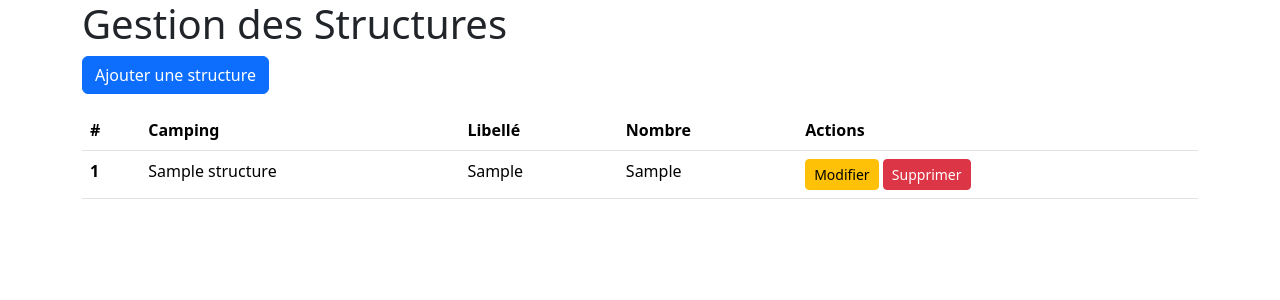
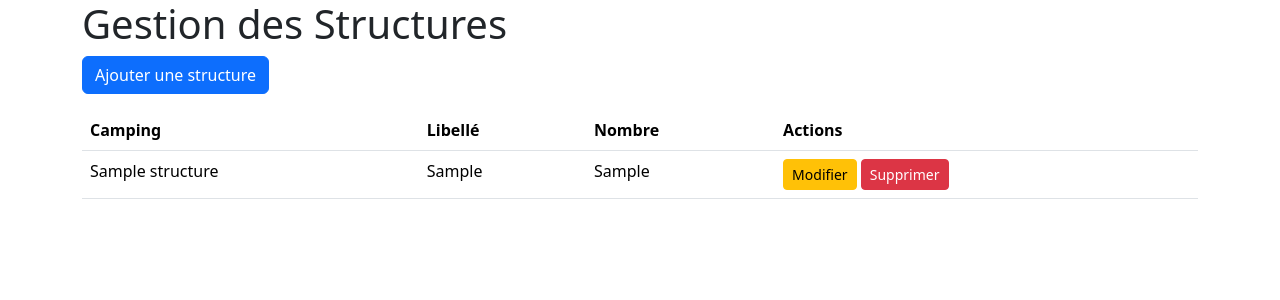
Before and after one commit to adrien-pago/Vaca-Meet-Application-Web-SYMFONY, a Symfony app: template templates/structure/structure_index.html.twig in a window 1280 px wide. Shown: the top 300 px of the page. Run offline with Twig, Linux system fonts and the light colour scheme; the template is opened without the code that fills it: most values are stand-ins (such as "Sample title", 1, 10 or a date in 2020); some libraries are stand-ins or nearby versions.

Commit message:
up insert structure

```diff
--- a/public/js/structure.js
+++ b/public/js/structure.js
@@ -22,7 +22,7 @@ $(document).ready(function() {
     $('#add-structure').click(function(event) {
         event.preventDefault(); // Empêche le comportement par défaut du bouton
 
-         // Récupérer le nom du camping à partir de l'élément caché
+        // Récupérer le nom du camping à partir de l'élément caché
         var nomCamping = $('#current-camping').text();
         console.log("Nom du camping récupéré:", nomCamping);
 
@@ -31,9 +31,8 @@ $(document).ready(function() {
             return;
         }
 
-        // Création de la nouvelle ligne HTML
+        // Création de la nouvelle ligne HTML sans la colonne #
         var newRow = '<tr>' +
-                        '<td></td>' + // ID sera rempli dynamiquement côté serveur
                         '<td>' + nomCamping + '</td>' + // Affichage direct du nom du camping
                         '<td><input type="text" class="form-control" name="libelleStructure" placeholder="Libellé"></td>' +
                         '<td><input type="number" class="form-control" name="nbStructure" placeholder="Nombre"></td>' +
@@ -70,12 +69,11 @@ $(document).ready(function() {
             success: function(response) {
                 // Mettre à jour la ligne dans le tableau avec les données de la réponse
                 var $row = $this.closest('tr');
-                $row.find('td:nth-child(1)').text(response.id); // ID renvoyé par le serveur
-                $row.find('td:nth-child(3)').text(libelle); // Colonne Libellé
-                $row.find('td:nth-child(4)').text(nombre); // Colonne Nombre
+                $row.find('td:nth-child(2)').text(libelle); // Colonne Libellé
+                $row.find('td:nth-child(3)').text(nombre); // Colonne Nombre
 
                 // Modifier les boutons d'action
-                $row.find('td:nth-child(5)').html(
+                $row.find('td:nth-child(4)').html(
                     '<a href="#" class="btn btn-sm btn-warning">Modifier</a>' +
                     '<a href="#" class="btn btn-sm btn-danger">Supprimer</a>'
                 );
--- a/templates/structure/structure_index.html.twig
+++ b/templates/structure/structure_index.html.twig
@@ -2,17 +2,26 @@
 
 {% block title %}Gestion des Structures{% endblock %}
 
+{% block stylesheets %}
+    {{ parent() }}
+    <style>
+        .hidden-column {
+            display: none;
+        }
+    </style>
+{% endblock %}
+
 {% block body %}
 
     <div class="container">
-        <h1>Gestion des Structures</h1>
+        <h1>Gestion des Structures </h1>
 
         <button id="add-structure" class="btn btn-primary mb-3">Ajouter une structure</button>
 
         <table id="structure-table" class="table">
             <thead>
                 <tr>
-                    <th scope="col">#</th>
+                    <th scope="col" class="hidden-column">#</th>
                     <th scope="col">Camping</th>
                     <th scope="col">Libellé</th>
                     <th scope="col">Nombre</th>
@@ -24,7 +33,7 @@
                 <!-- Inclure le nom du camping dans une balise HTML -->
                 <div id="current-camping" style="display: none;">{{ structure.nomCamping }}</div>
                 <tr>
-                    <th scope="row">{{ structure.id }}</th>
+                    <td class="hidden-column">{{ structure.id }}</td>
                     <td>{{ structure.nomCamping }}</td>
                     <td>{{ structure.libelleStructure }}</td>
                     <td>{{ structure.nbStructure }}</td>
```
